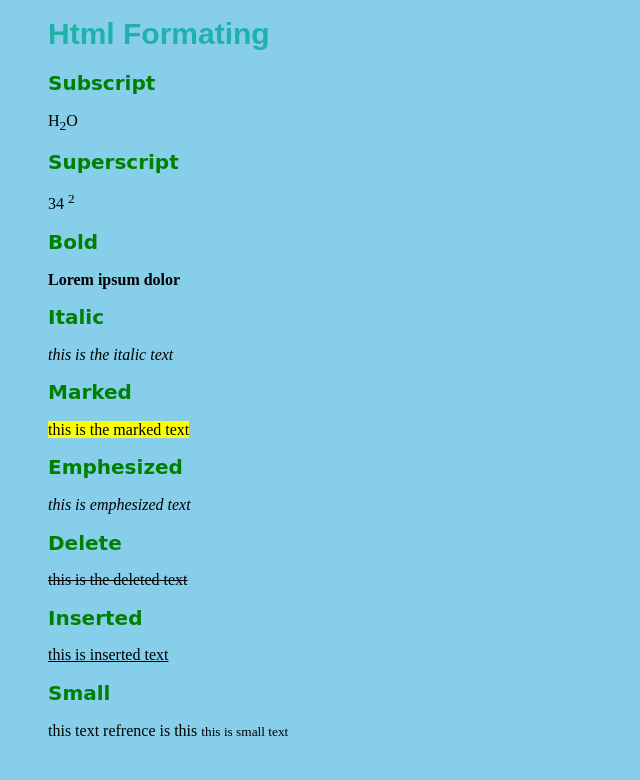
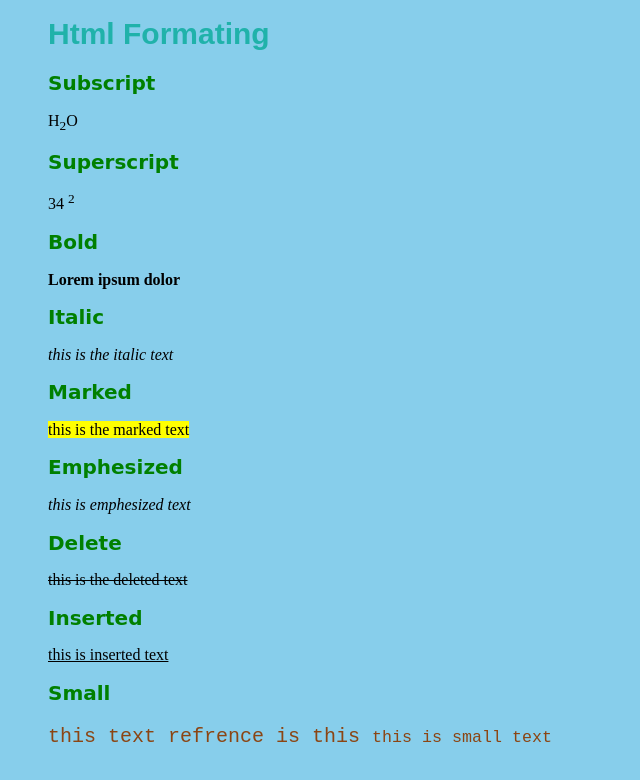
Before and after one commit to hafizalihassan202-source/Class-1, a plain HTML site: page index.html in a window 1280 px wide. Shown: the part 732-1512 px from the top of the page, without its empty margins (0-640 px from the left). Drawn offline with Linux system fonts and the light colour scheme.

Commit message:
All topic is done

```diff
--- a/index.html
+++ b/index.html
@@ -53,7 +53,7 @@
 <p><ins> this is inserted text </ins></p>
 
 <h2 class="h2"> Small </h2>
-<p> this text refrence is this <small> this is small text </small></p>
+<p id="h203"> this text refrence is this <small> this is small text </small></p>
 
 <br>
 
--- a/style.css
+++ b/style.css
@@ -31,3 +31,11 @@ body{
     font-weight: italic;
 
 }
+#h203{
+    color: saddlebrown;
+    font-family: monospace;
+    text-align: left;
+    font-size: 20px;
+    font-weight: italic
+
+}
```
